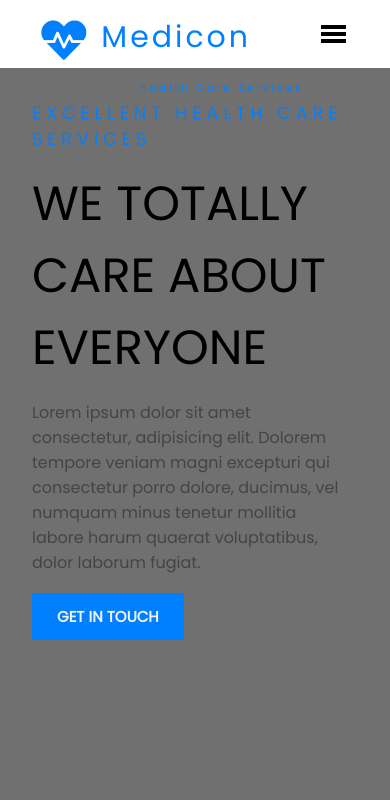
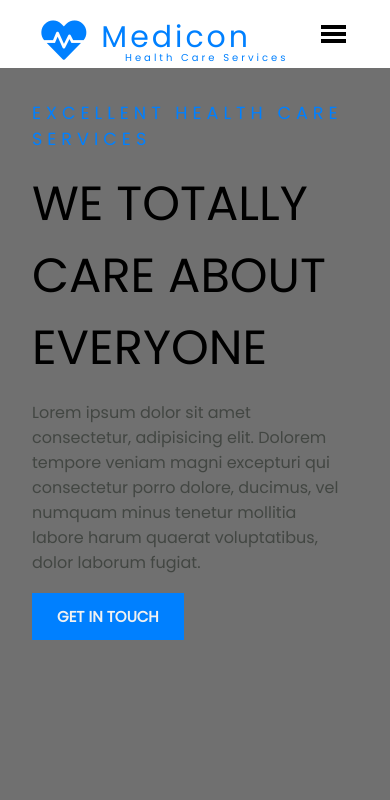
Before and after one commit to Manish889/task-1, a plain HTML site: page index.html in a window 390 px wide. Shown: the top 800 px of the page. Drawn offline with Linux system fonts and the light colour scheme.

Commit message:
Update mobile.css

```diff
--- a/css/mobile.css
+++ b/css/mobile.css
@@ -2,8 +2,8 @@
   .logo span {
     font-size: 10px;
     position: absolute;
-    top: 80px;
-    left: 140px;
+    top: 50px;
+    left: 125px;
   }
 
   .navbar {
```
